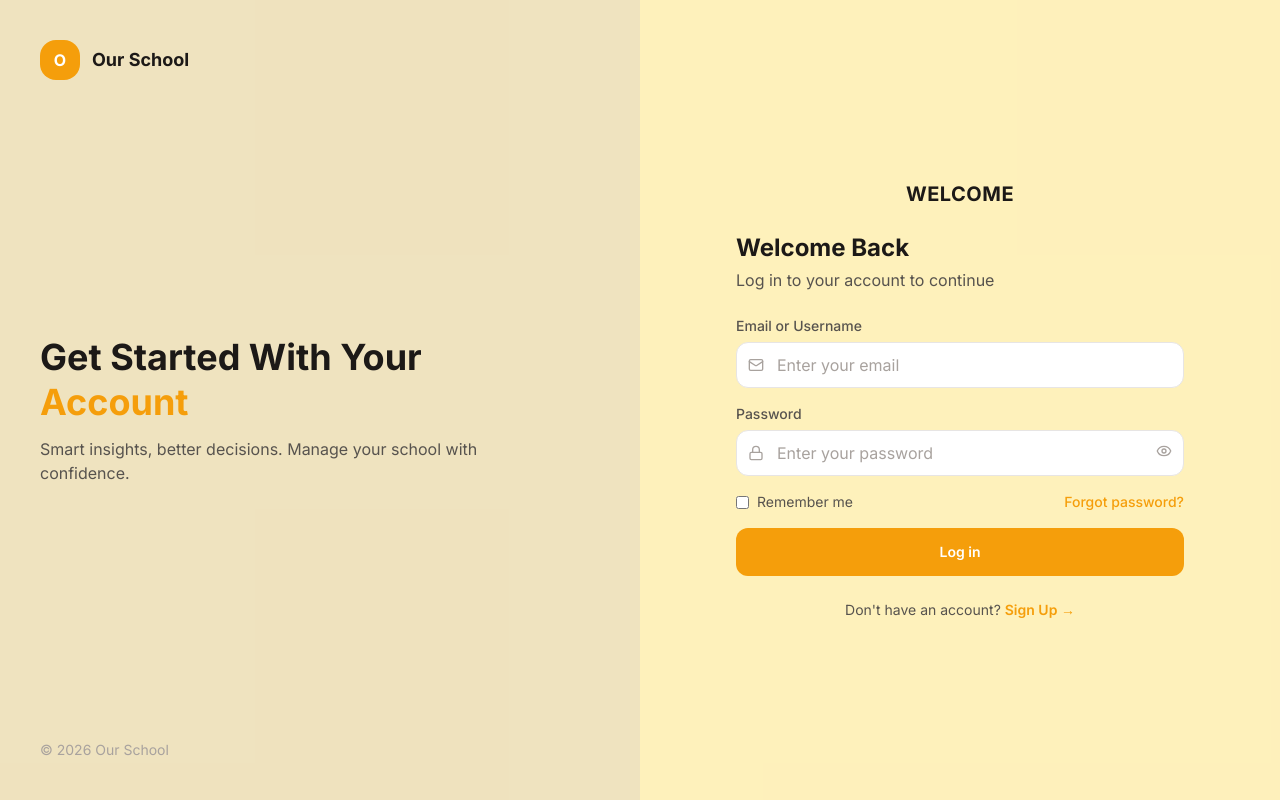
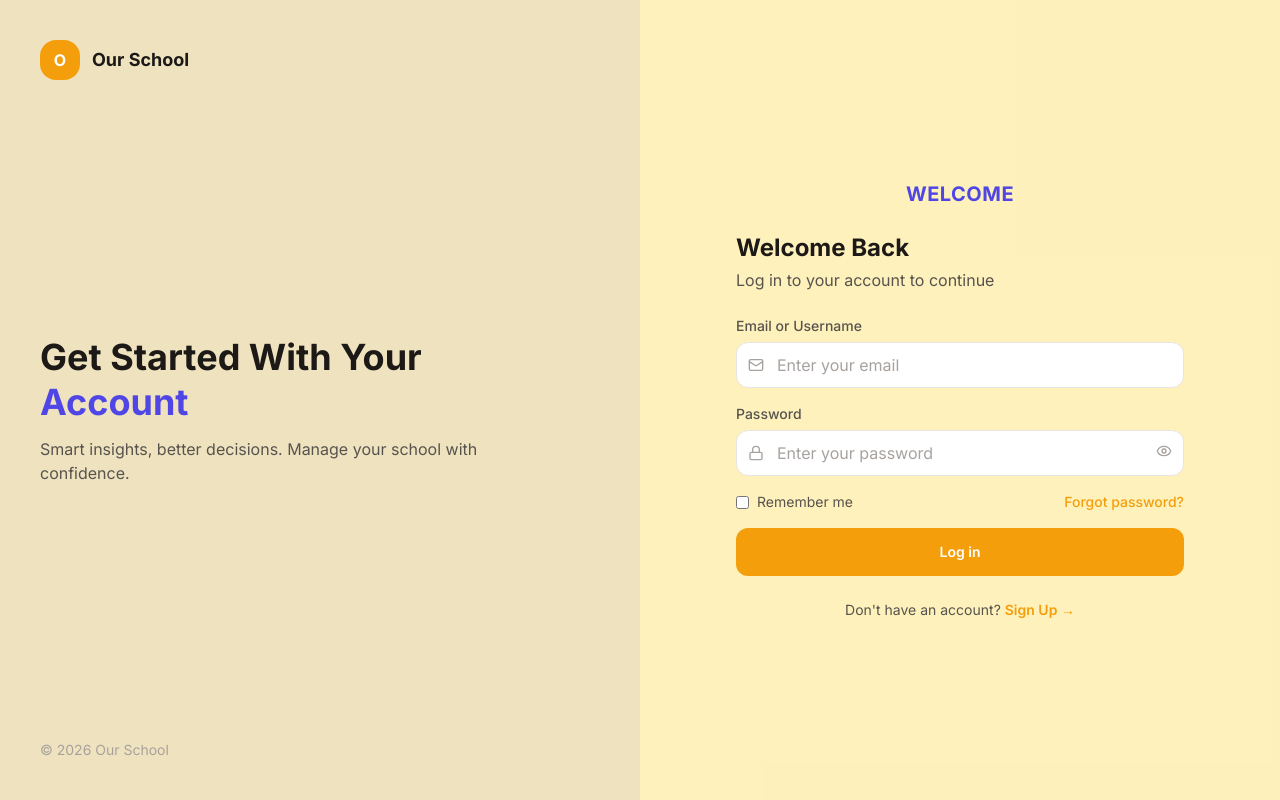
Before and after one commit to Issyone02/becky-davees-frontend, a React (Vite) app: page /login in a window 1280 px wide. Built offline with nearby package versions, Linux system fonts and the light colour scheme; no server answers.

Commit message:
Apply brand color to login hero, sidebar crest, and auth layout

```diff
--- a/src/components/layout/AuthLayout.tsx
+++ b/src/components/layout/AuthLayout.tsx
@@ -43,7 +43,7 @@ export function AuthLayout() {
         <div>
           <h1 className="text-4xl font-extrabold text-text-primary leading-tight">
             Get Started With Your<br />
-            <span className="text-primary">Account</span>
+            <span style={{ color: brandColor }}>Account</span>
           </h1>
           <p className={`mt-3 max-w-md text-text-secondary ${info?.motto ? 'italic' : ''}`}>
             {info?.motto ?? 'Smart insights, better decisions. Manage your school with confidence.'}
--- a/src/components/layout/Sidebar.tsx
+++ b/src/components/layout/Sidebar.tsx
@@ -3,6 +3,7 @@ import { useAuthStore } from '../../store/auth.store';
 import { cn } from '../../utils/cn';
 import { assetUrl } from '../../utils/assetUrl';
 import { useSchoolInfo } from '../../hooks/useSchoolInfo';
+import { useBrandColor } from '../../hooks/useBrandColor';
 import {
   LayoutDashboard, Users, GraduationCap, UserCheck, BookOpen, ClipboardList,
   CalendarDays, FileText, DollarSign, Newspaper, BarChart3, Settings, LogOut,
@@ -78,6 +79,7 @@ export function SidebarContent({ onNavigate }: { onNavigate?: () => void }) {
   if (!user) return null;
   const items = navByRole[user.role] ?? [];
   const info = useSchoolInfo();
+  const brandColor = useBrandColor();
 
   return (
     <div className="flex flex-col h-full">
@@ -92,7 +94,7 @@ export function SidebarContent({ onNavigate }: { onNavigate?: () => void }) {
             </div>
           )}
           <div className="min-w-0">
-            <div className="font-bold text-text-primary truncate">{info?.schoolName ?? 'SchoolMS'}</div>
+            <div className="font-bold truncate" style={{ color: brandColor }}>{info?.schoolName ?? 'SchoolMS'}</div>
             {info?.motto && <div className="text-[10px] italic text-text-muted truncate">{info.motto}</div>}
             <div className="text-xs text-text-muted capitalize">{user.role.replace('_', ' ')}</div>
           </div>
--- a/src/modules/auth/LoginPage.tsx
+++ b/src/modules/auth/LoginPage.tsx
@@ -44,7 +44,7 @@ export function LoginPage() {
           <img src={assetUrl(info.logoUrl)!} alt={`${info.schoolName ?? 'School'} logo`}
             className="h-16 w-16 object-contain mx-auto mb-2" />
         )}
-        <div className="text-xl font-extrabold text-text-primary uppercase tracking-wide">
+        <div className="text-xl font-extrabold uppercase tracking-wide" style={{ color: brandColor }}>
           {info?.schoolName ?? 'Welcome'}
         </div>
         {info?.motto && <div className="text-sm italic text-text-secondary mt-0.5">{info.motto}</div>}
```
